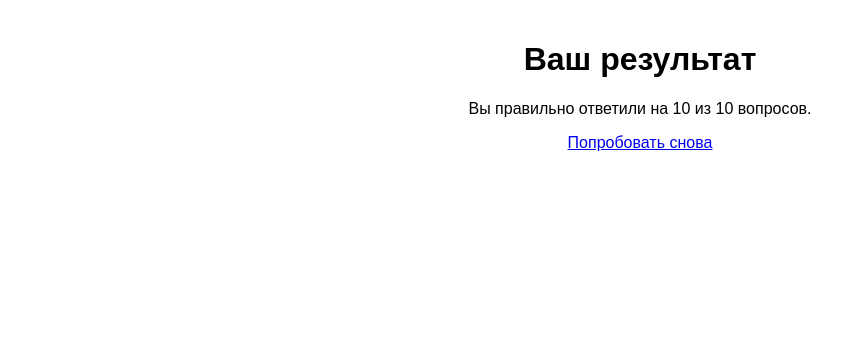
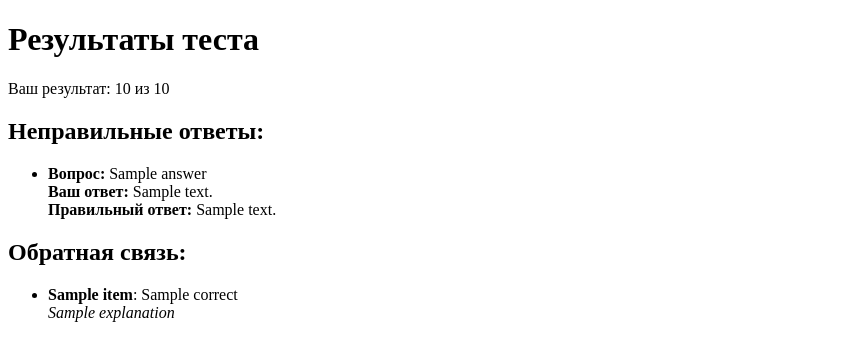
Before and after one commit to newgeekmail/EinsteinQuiz, a Flask app: template templates/result.html in a window 1280 px wide. Shown: the top 361 px of the page, without its empty margins (0-862 px from the left). Run offline with Flask 3, Linux system fonts and the light colour scheme; the template is opened without the code that fills it: most values are stand-ins (such as "Sample title", 1, 10 or a date in 2020); parts of the project's set-up code (start-up, migrations or seed data) failed here and were passed over.

Commit message:
Update result.html

```diff
--- a/templates/result.html
+++ b/templates/result.html
@@ -2,12 +2,30 @@
 <html lang="en">
 <head>
     <meta charset="UTF-8">
+    <meta name="viewport" content="width=device-width, initial-scale=1.0">
     <title>Результаты</title>
-    <link rel="stylesheet" href="/static/style.css">
 </head>
 <body>
-    <h1>Ваш результат</h1>
-    <p>Вы правильно ответили на {{ score }} из {{ total }} вопросов.</p>
-    <a href="/">Попробовать снова</a>
+    <h1>Результаты теста</h1>
+    <p>Ваш результат: {{ score }} из {{ total }}</p>
+    <h2>Неправильные ответы:</h2>
+    <ul>
+        {% for answer in incorrect_answers %}
+            <li>
+                <strong>Вопрос:</strong> {{ answer.question }}<br>
+                <strong>Ваш ответ:</strong> {{ answer.your_answer }}<br>
+                <strong>Правильный ответ:</strong> {{ answer.correct_answer }}
+            </li>
+        {% endfor %}
+    </ul>
+    <h2>Обратная связь:</h2>
+    <ul>
+        {% for item in feedback %}
+            <li>
+                <strong>{{ item.question }}</strong>: {{ item.correct }}<br>
+                <em>{{ item.explanation }}</em>
+            </li>
+        {% endfor %}
+    </ul>
 </body>
 </html>
```
